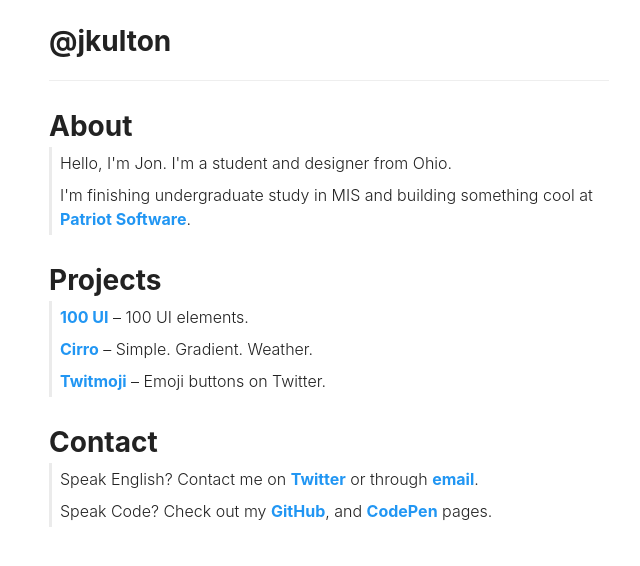
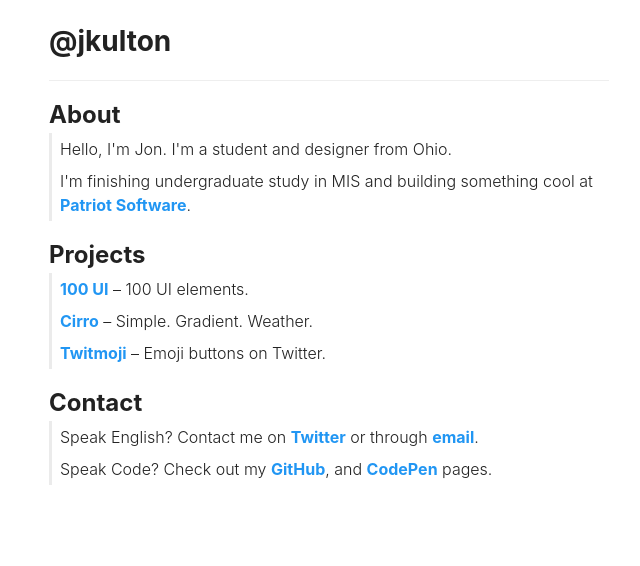
Before and after one commit to jkulton/jkulton.github.io, a Jekyll site: the page built from index.html, in a window 1280 px wide. Shown: the top 566 px of the page, without its empty margins (311-951 px from the left). Built offline with Jekyll 4.4.1, drawn with Linux system fonts in a browser that asks for light colours; nearby versions of some CDN libraries.

Commit message:
smaller headers

```diff
--- a/_sass/_base.scss
+++ b/_sass/_base.scss
@@ -74,8 +74,8 @@
 }
 
 h2 {
-    margin-top: 1.5rem;
-    font-size: 1.75rem;
+    margin-top: 1rem;
+    font-size: 1.5rem;
 }
 
 .projects {
```
